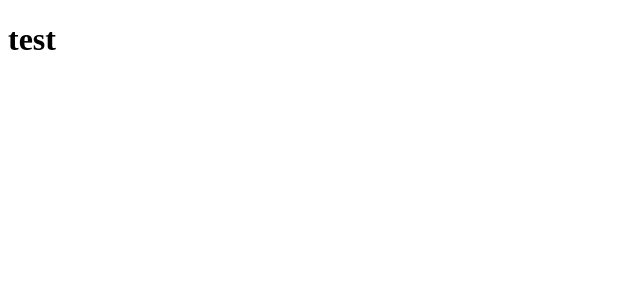
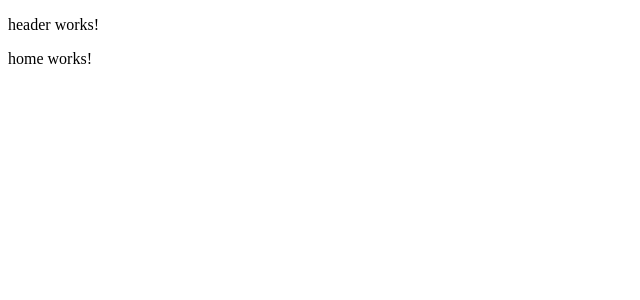
Before and after one commit to Asmar056/PersonalWebsite, an Angular app: page / in a window 1280 px wide. Shown: the top 300 px of the page, without its empty margins (0-640 px from the left). Built offline with nearby package versions, Linux system fonts and the light colour scheme.

Commit message:
home page was addes

```diff
--- a/src/app/app-routing.module.ts
+++ b/src/app/app-routing.module.ts
@@ -1,10 +1,15 @@
 import { NgModule } from '@angular/core';
 import { RouterModule, Routes } from '@angular/router';
+import { HomeComponent } from './pages/home/home.component';
 import { MainComponent } from './pages/main/main.component';
 
 const routes: Routes = [{
   path: '',
   component: MainComponent,
+  children: [{
+    path: '',
+    component: HomeComponent
+  }]
 }];
 
 @NgModule({
--- a/src/app/app.module.ts
+++ b/src/app/app.module.ts
@@ -5,12 +5,14 @@
 import { AppComponent } from './app.component';
 import { HeaderComponent } from './components/header/header.component';
 import { MainComponent } from './pages/main/main.component';
+import { HomeComponent } from './pages/home/home.component';
 
 @NgModule({
   declarations: [
     AppComponent,
     HeaderComponent,
-    MainComponent
+    MainComponent,
+    HomeComponent
   ],
   imports: [
     BrowserModule,
--- /dev/null
+++ b/src/app/pages/home/home.component.html
@@ -0,0 +1 @@
+<p>home works!</p>
--- a/src/app/pages/main/main.component.html
+++ b/src/app/pages/main/main.component.html
@@ -1,4 +1,4 @@
-<h1>test</h1>
+<app-header></app-header>
 <div class="main">
   <router-outlet></router-outlet>
 </div>
```
Also changed, not shown: src/app/pages/home/home.component.ts (added, +10 -0 lines), src/app/pages/home/home.component.css (added), 1 other file (tests, documents, lock files or other folders).
